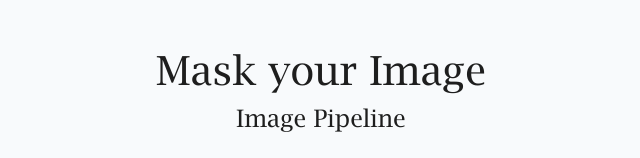
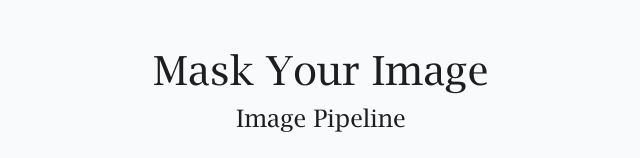
Before and after one commit to dhrutisubham/pipeline-dhr, a React (Create React App) app: page / in a window 1280 px wide. Shown: the top 158 px of the page, without its empty margins (319-959 px from the left). Built offline with nearby package versions, Linux system fonts and the light colour scheme.

Commit message:
minor changes

```diff
--- a/src/App.jsx
+++ b/src/App.jsx
@@ -15,7 +15,7 @@ function App(){
 
   return (
     <section className='mainApp'>
-    <h3>Mask your Image</h3>
+    <h3>Mask Your Image</h3>
     <h6 className='mb-6'>Image Pipeline</h6>
     {!image &&
     (
```
